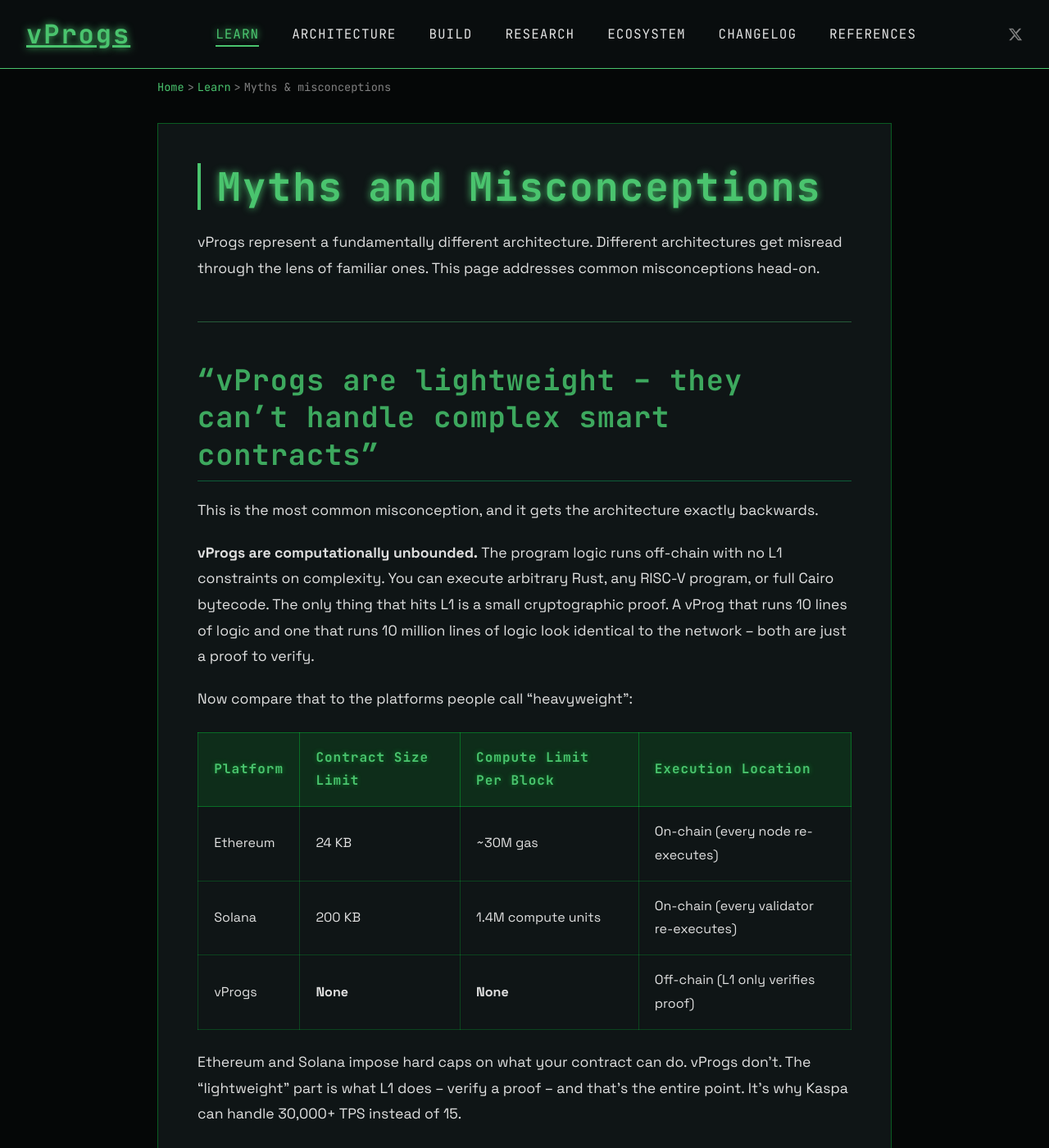
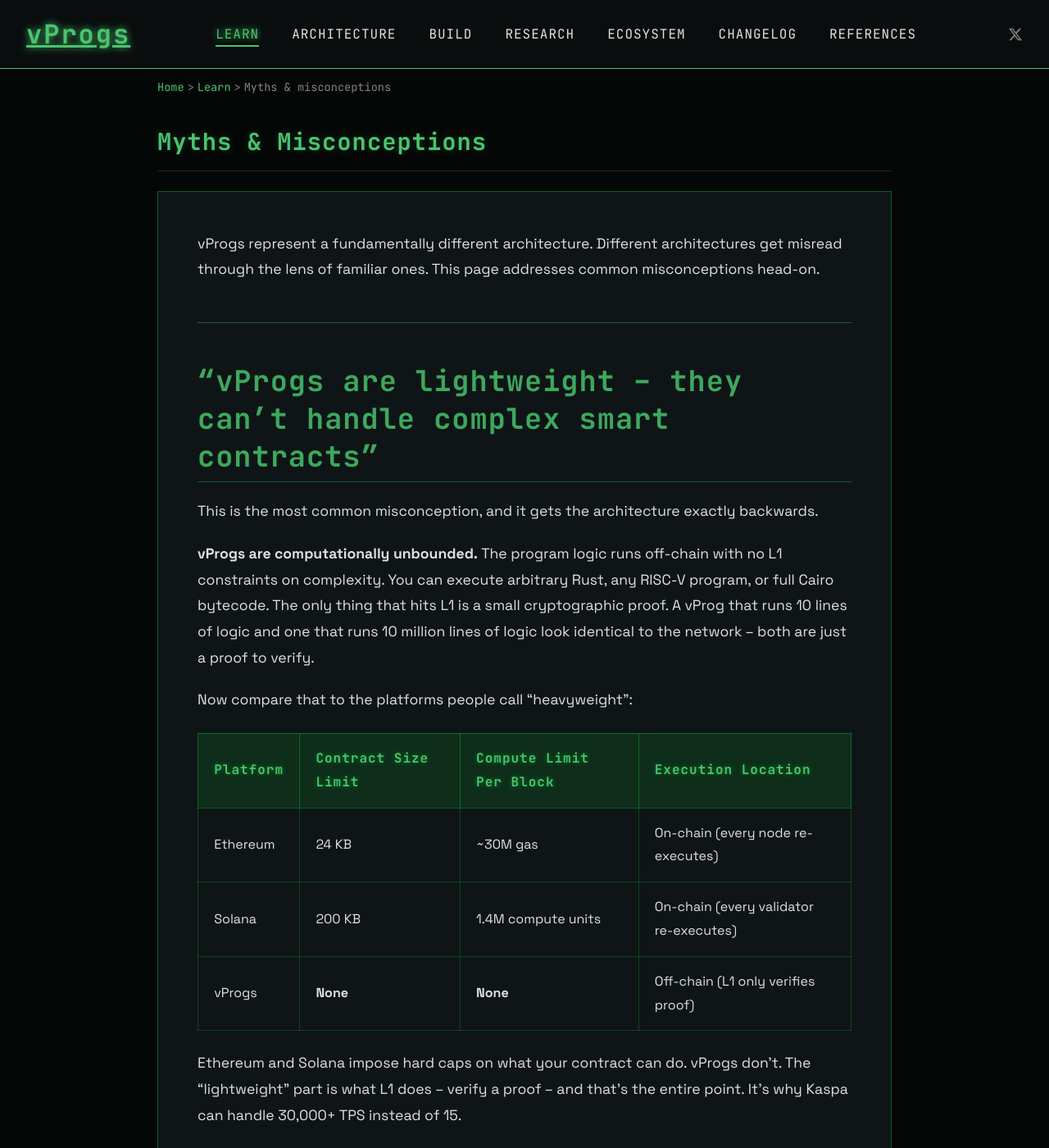
Before and after one commit to creative-inference/vprogs.xyz, a Jekyll site: the page built from learn/myths.md, in a window 1280 px wide and 1400 px high. Shown: the whole window at 82% size. Built offline with Jekyll 4.4.1, drawn with Linux system fonts in a browser that asks for light colours.

Commit message:
Add H1 page title to content pages, smaller than section hero headings
Page title rendered from frontmatter in the layout. Removed duplicate
H1s from myths.md and use-cases.md. 1.8rem desktop, 1.4rem mobile.

Co-Authored-By: Claude Opus 4.6 <noreply@anthropic.com>

```diff
--- a/_config.yml
+++ b/_config.yml
@@ -1,4 +1,4 @@
-version: "2.7"
+version: "2.8"
 title: "Kaspa vProgs"
 description: "Native L1 Verifiable Programs for Kaspa BlockDAG"
 url: "https://vprogs.xyz"
--- a/_layouts/page.html
+++ b/_layouts/page.html
@@ -4,6 +4,9 @@ layout: default
 <div class="main-layout page-layout">
   <main class="main-content">
     {% include breadcrumb.html %}
+    {% if page.title %}
+    <h1 class="page-title">{{ page.title }}</h1>
+    {% endif %}
     <div class="content-block markdown-content">
       {{ content }}
     </div>
--- a/content.css
+++ b/content.css
@@ -16,6 +16,19 @@
 .page-layout.has-sidebar {
     max-width: 1600px;
     grid-template-columns: 1fr 320px;
+}
+
+/* ---------- Page Title (3rd level pages) ---------- */
+.page-title {
+    font-family: 'JetBrains Mono', monospace;
+    font-size: 1.8rem;
+    color: var(--primary);
+    font-weight: 700;
+    letter-spacing: 1px;
+    margin-bottom: 1.5rem;
+    padding-bottom: 0.75rem;
+    border-bottom: 1px solid rgba(0, 255, 65, 0.2);
+    text-shadow: 0 0 8px rgba(74, 196, 110, 0.25);
 }
 
 /* ---------- Breadcrumb ---------- */
@@ -637,6 +650,10 @@
         padding: 0.5rem 0.6rem;
     }
 
+    .page-title {
+        font-size: 1.4rem;
+    }
+
     .markdown-content h1 {
         font-size: 1.6rem;
         padding-left: 0.75rem;
--- a/learn/myths.md
+++ b/learn/myths.md
@@ -4,8 +4,6 @@ title: "Myths & Misconceptions"
 section: learn
 description: "Debunking common myths about Kaspa vProgs — they are not lightweight, not an L2, and not limited. Learn what the architecture actually delivers."
 ---
-
-# Myths and Misconceptions
 
 vProgs represent a fundamentally different architecture. Different architectures get misread through the lens of familiar ones. This page addresses common misconceptions head-on.
 
```
Also changed, not shown: learn/use-cases.md (+0 -2 lines).
